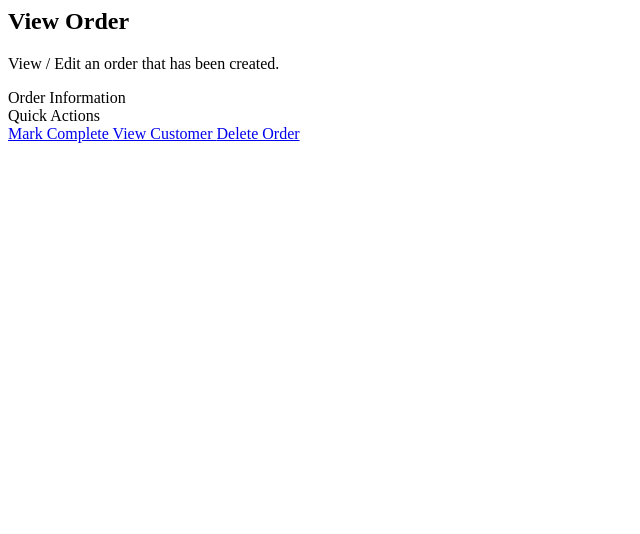
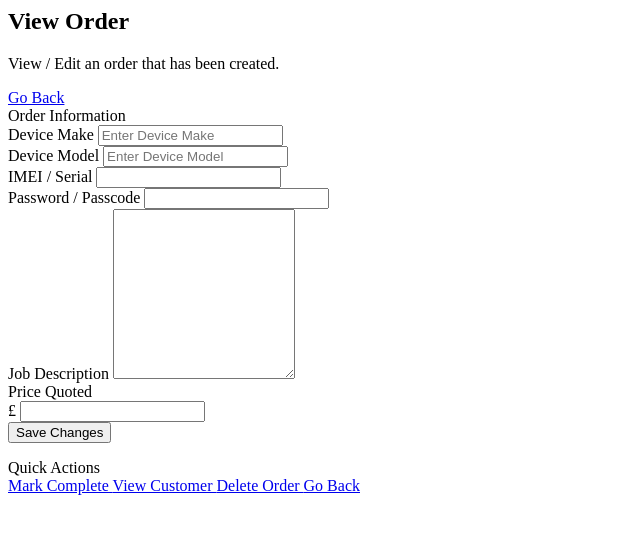
Before and after one commit to JamesFNGibbons/BCS-CMS, a PHP site: page /view-order.php in a window 1280 px wide. Shown: the top 534 px of the page, without its empty margins (0-640 px from the left). Run offline with PHP 8.4, Linux system fonts and the light colour scheme; data that the repository does not hold is empty.

Commit message:
Done loads.

```diff
--- a/html/admin/add-order.php
+++ b/html/admin/add-order.php
@@ -5,6 +5,12 @@
 				<h2>Add new order</h2>
 				<p>Book a new device in for repair</p>
 			</div>
+		</div>
+		<div class='page-header'>
+			<a href='plugin-view.php?action_id=devrepairs'>
+				<i class='fa fa-arrow-left'></i>
+				Go Back
+			</a>
 		</div>
 		<?php if(isset($_GET['customer_exists'])): ?>
 			<div class='alert alert-warning'>
--- a/html/admin/view-order.php
+++ b/html/admin/view-order.php
@@ -4,6 +4,12 @@
 			<h2>View Order</h2>
 			<p>View / Edit an order that has been created.</p>
 		</div>
+	</div>
+	<div class='page-header'>
+		<a href='plugin-view.php?action_id=devrepairs'>
+			<i class='fa fa-arrow-left'></i>
+			Go Back
+		</a>
 	</div>
 	<div class='row'>
 		<div class='col-md-9'>
@@ -12,7 +18,49 @@
 					Order Information
 				</div>
 				<div class='panel-body'>
-
+					<div class='row'>
+						<form action='plugin-view.php'>
+							<input type='hidden' name='action_id' value='devrepairs'>
+							<input type='hidden' name='p' value='save_order'>
+							<input type='hidden' name='id' value='<?php print $order["ID"]; ?>'>
+							<div class='col-md-6'>
+								<div class='form-group'>
+									<lable>Device Make</lable>
+									<input type='text' name='make' value='<?php print $order["Make"]; ?>' class='form-control' placeholder="Enter Device Make">
+								</div>
+								<div class='form-group'>
+									<lable>Device Model</lable>
+									<input type='text' name='model' value='<?php print $order["Model"]; ?>' class='form-control' placeholder="Enter Device Model">
+								</div>
+								<div class='form-group'>
+									<lable>IMEI / Serial</lable>
+									<input type='text' name='serial_no' value='<?php print $order["Serial_No"]; ?>' class='form-control'>
+								</div>
+								<div class='form-group'>
+									<lable>Password / Passcode</lable>
+									<input type='text' name='password' value='<?php print $order["Password"]; ?>' class='form-control'>
+								</div>
+							</div>
+							<div class='col-md-6'>
+								<div class='form-group'>
+									<lable>Job Description</lable>
+									<textarea name='job_desc' style='height: 170px;' class='form-control'><?php print $order['Job_Desc']; ?></textarea>
+								</div>
+								<div class='form-group'>
+									<lable>Price Quoted</lable>
+									<div class='input-group'>
+										<span class='input-group-addon'>
+											&pound;
+										</span>
+										<input type='text' name='price_quoted' value='<?php print $order["Price_Quoted"]; ?>' class='form-control'>
+									</div>
+								</div>
+							</div>
+							<div class='col-md-12'>
+								<input type='submit' class='btn btn-primary pull-right' value='Save Changes'>
+							</div>
+						</form>
+					</div>
 				</div>
 			</div>
 		</div>
@@ -35,6 +83,10 @@
 							<i class='fa fa-trash'></i>
 							Delete Order
 						</a>
+						<a href='plugin-view.php?action_id=devrepairs' class='list-group-item'>
+							<i class='fa fa-arrow-left'></i>
+							Go Back
+						</a>
 					</div>
 				</div>
 			</div>
```
Also changed, not shown: html/admin/home.php (+26 -3 lines), js/home.js (+18 -0 lines), plugin.php (+64 -0 lines).
